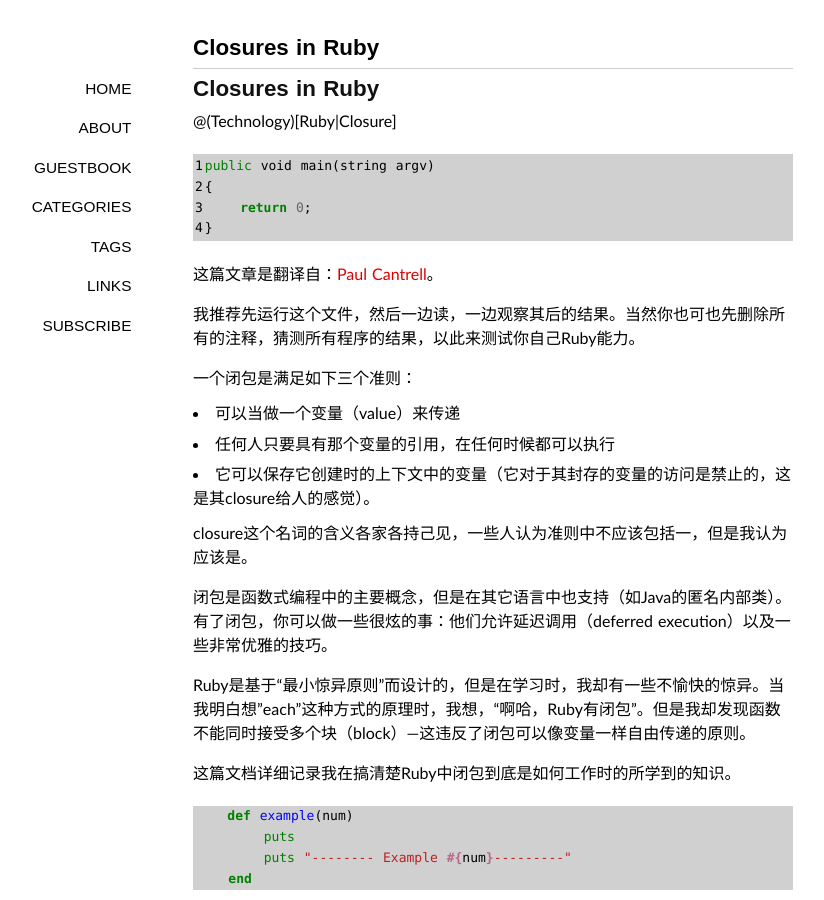
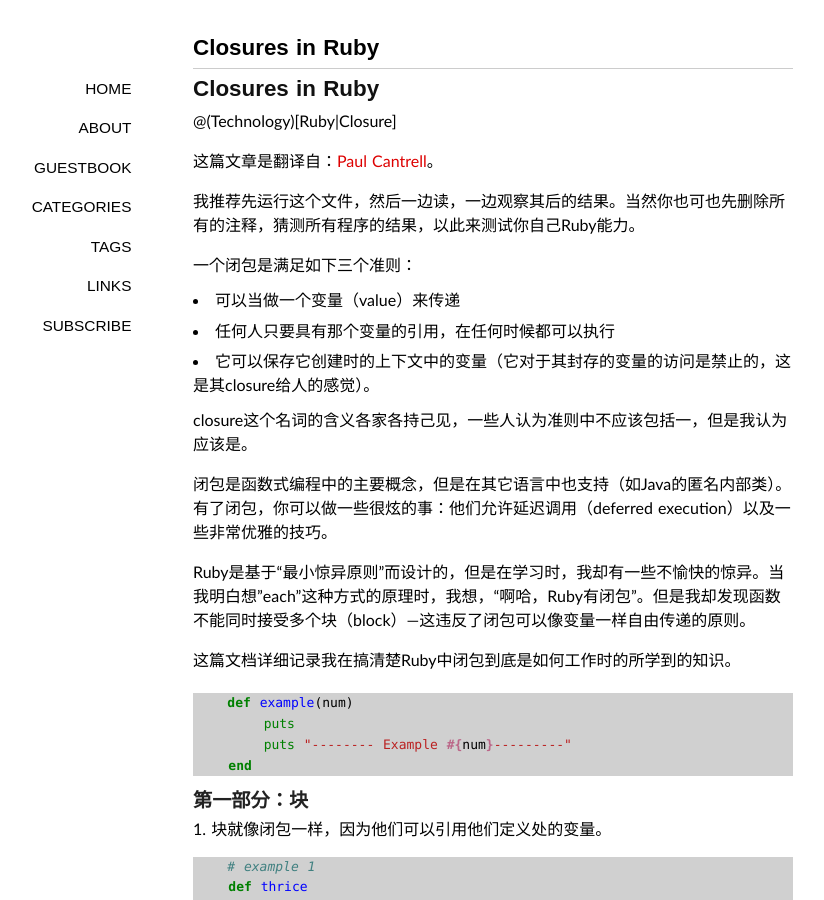
Before and after one commit to chunyang-wen/chunyang-wen.github.io, a Jekyll site: the page built from _posts/2014-04-18-closures-in-ruby.md, in a window 1280 px wide and 900 px high. Shown: the whole window, without its empty margins (147-971 px from the left). Built offline with Jekyll 4.4.1, drawn with Linux system fonts in a browser that asks for light colours; some web fonts are replaced; Markdown is read by kramdown in place of the engine named in the settings; comment, search, counter and statistics services are not loaded.

Commit message:
Update 2014-04-18-closures-in-ruby.md

```diff
--- a/_posts/2014-04-18-closures-in-ruby.md
+++ b/_posts/2014-04-18-closures-in-ruby.md
@@ -10,14 +10,6 @@
 
 ##Closures in Ruby
 @(Technology)[Ruby|Closure]
-
-{% highlight ruby linenos %}
-public void main(string argv)
-{
-    return 0;
-}
-{% endhighlight %}
-
 
 这篇文章是翻译自：[Paul Cantrell](http://innig.net/software/ruby/closures-in-ruby)。
 
```
